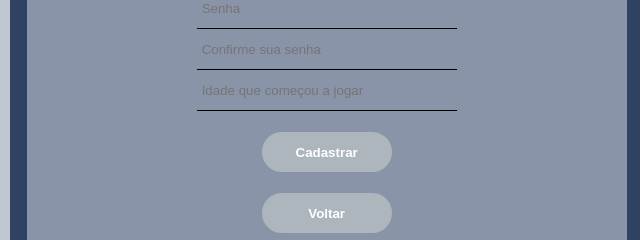
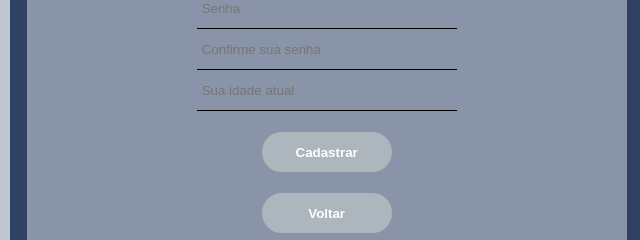
Before and after one commit to GiovaneCardona/ProjetoIndividual, a website: page ProjetoIndividual/Site/Public/cadastro.html in a window 1280 px wide. Shown: the part 373-613 px from the top of the page, 640-1280 px from the left. Drawn offline with Linux system fonts and the light colour scheme; files whose address does not match are found by name.

Commit message:
Alteração em input, recebendo dados diferentes no cadastro

```diff
--- a/ProjetoIndividual/Site/Public/cadastro.html
+++ b/ProjetoIndividual/Site/Public/cadastro.html
@@ -27,7 +27,7 @@
             <input class="inputs" placeholder="E-mail" type="text" id="input_email">
             <input class="inputs" placeholder="Senha" type="text" id="input_Senha">
             <input class="inputs" placeholder="Confirme sua senha" type="text" id="input_Senha_Confirm">
-            <input placeholder="Idade que começou a jogar" type="number" class="inputs" id="input_idade"><br>
+            <input placeholder="Sua idade atual" type="number" class="inputs" id="input_idade"><br>
             <button class="botao" onclick="cadastrar()">Cadastrar</button><br> <a href="index.html"><button class="botao">Voltar</button></a>
 
         </div>
```
